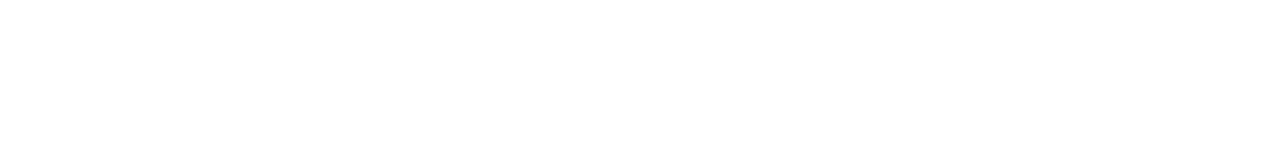
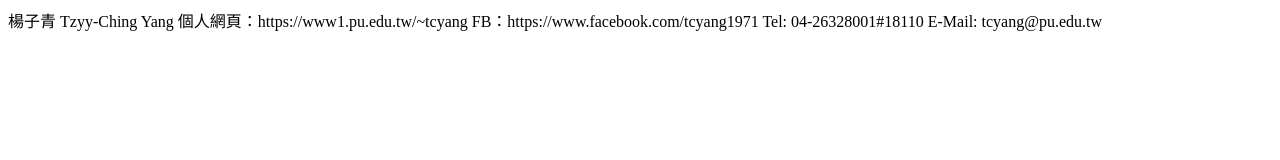
Before and after one commit to tcyang1971/aboutme2025A, a plain HTML site: page about.html in a window 1280 px wide. Drawn offline with Linux system fonts and the light colour scheme.

Commit message:
version 1: body

```diff
--- a/about.html
+++ b/about.html
@@ -6,6 +6,12 @@
 	<title>楊子青簡介</title>
 </head>
 <body>
+	楊子青
+	Tzyy-Ching Yang
 
+	個人網頁：https://www1.pu.edu.tw/~tcyang
+	FB：https://www.facebook.com/tcyang1971
+	Tel: 04-26328001#18110
+	E-Mail: tcyang@pu.edu.tw
 </body>
 </html>
```
